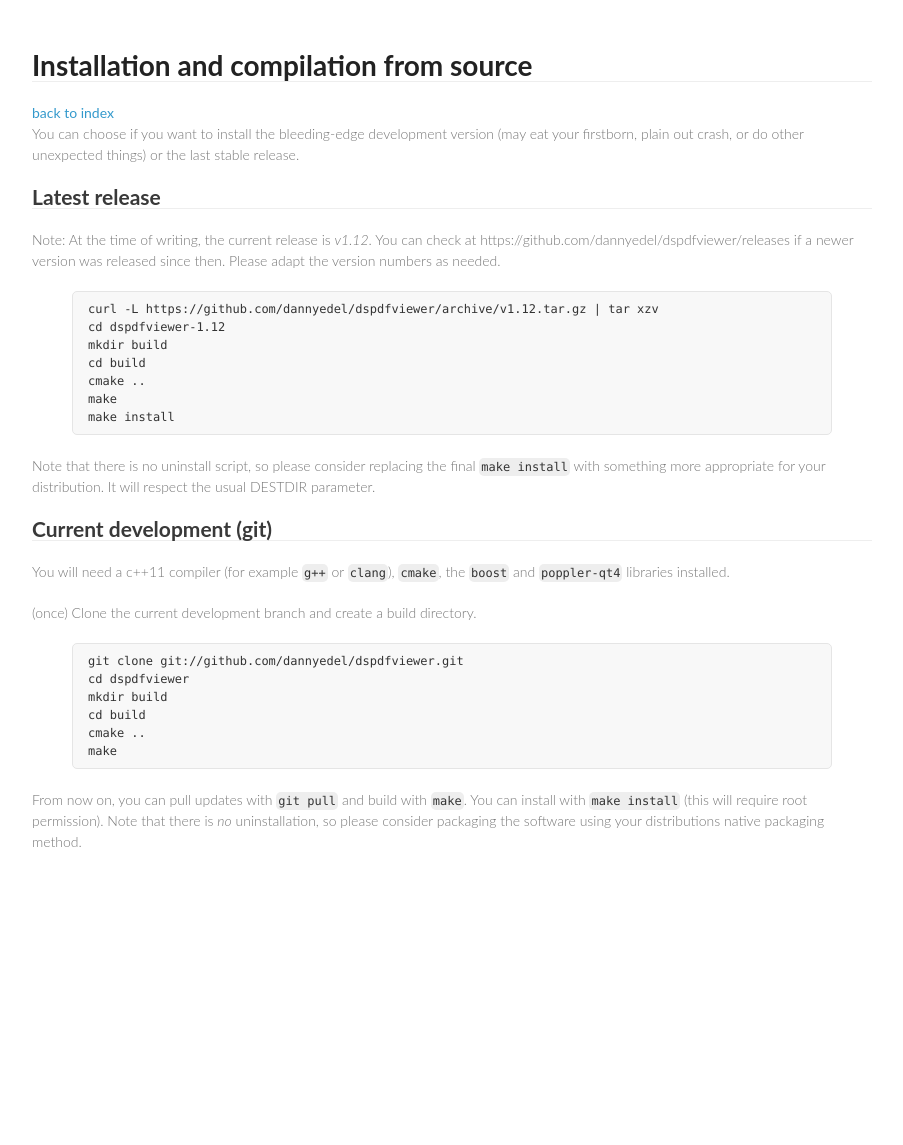
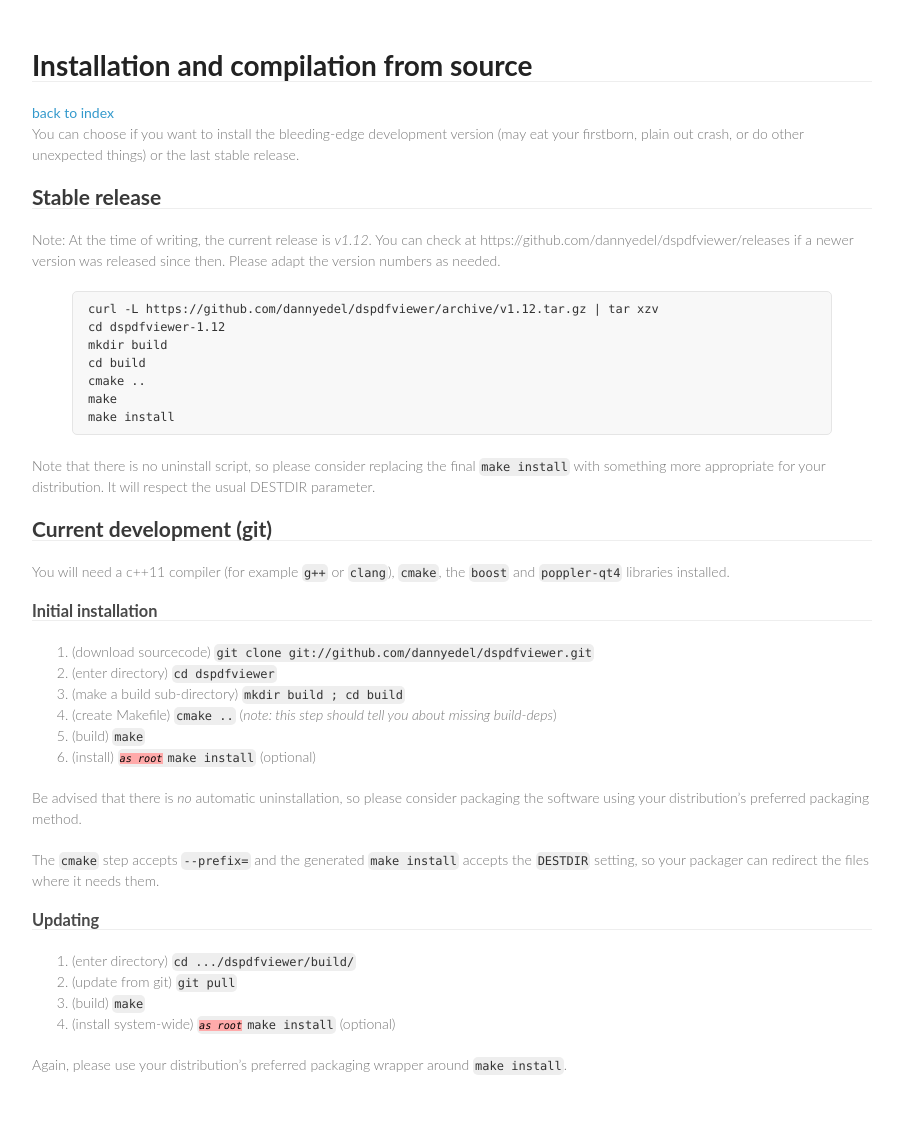
Before and after one commit to dannyedel/dspdfviewer, a Jekyll site: the page built from installation/index.md, in a window 1280 px wide. Shown: the whole page, without its empty margins (188-1091 px from the left). Built offline with Jekyll 4.4.1, drawn with Linux system fonts in a browser that asks for light colours; Markdown is read by kramdown in place of the engine named in the settings; before the commit the page ends 922 px from its top, so only the background shows below that.

Commit message:
Update from-source installation instructions

```diff
--- a/installation/index.md
+++ b/installation/index.md
@@ -7,7 +7,7 @@
 (may eat your firstborn, plain out crash, or do other unexpected things) or the
 last stable release.
 
-## Latest release
+## Stable release
 
 Note: At the time of writing, the current release is *v1.12*. You can check at
 https://github.com/dannyedel/dspdfviewer/releases
@@ -33,18 +33,41 @@
 You will need a c++11 compiler (for example `g++` or `clang`), `cmake`,
 the `boost` and `poppler-qt4` libraries installed.
 
-(once) Clone the current development branch and create a build directory.
+### Initial installation
 
-{% highlight bash %}
-git clone git://github.com/dannyedel/dspdfviewer.git
-cd dspdfviewer
-mkdir build
-cd build
-cmake ..
-make
-{% endhighlight %}
+1. (download sourcecode)
+   `git clone git://github.com/dannyedel/dspdfviewer.git`
+2. (enter directory)
+   `cd dspdfviewer`
+3. (make a build sub-directory)
+   `mkdir build ; cd build`
+4. (create Makefile)
+   `cmake ..`
+   (*note: this step should tell you about missing build-deps*)
+5. (build)
+   `make`
+6. (install)
+   <span class="root">`make install`</span>
+   (optional)
 
-From now on, you can pull updates with `git pull` and build with `make`.
-You can install with `make install` (this will require root permission).
-Note that there is *no* uninstallation, so please consider packaging
-the software using your distributions native packaging method.
+Be advised that there is *no* automatic uninstallation,
+so please consider packaging
+the software using your distribution's preferred packaging method.
+
+The `cmake` step accepts `--prefix=` and the generated
+`make install` accepts the `DESTDIR` setting, so your packager can
+redirect the files where it needs them.
+
+### Updating
+
+1. (enter directory)
+   `cd .../dspdfviewer/build/`
+2. (update from git)
+   `git pull`
+3. (build)
+   `make`
+4. (install system-wide)
+   <span class="root">`make install`</span>
+   (optional)
+
+Again, please use your distribution's preferred packaging wrapper around `make install`.
```
